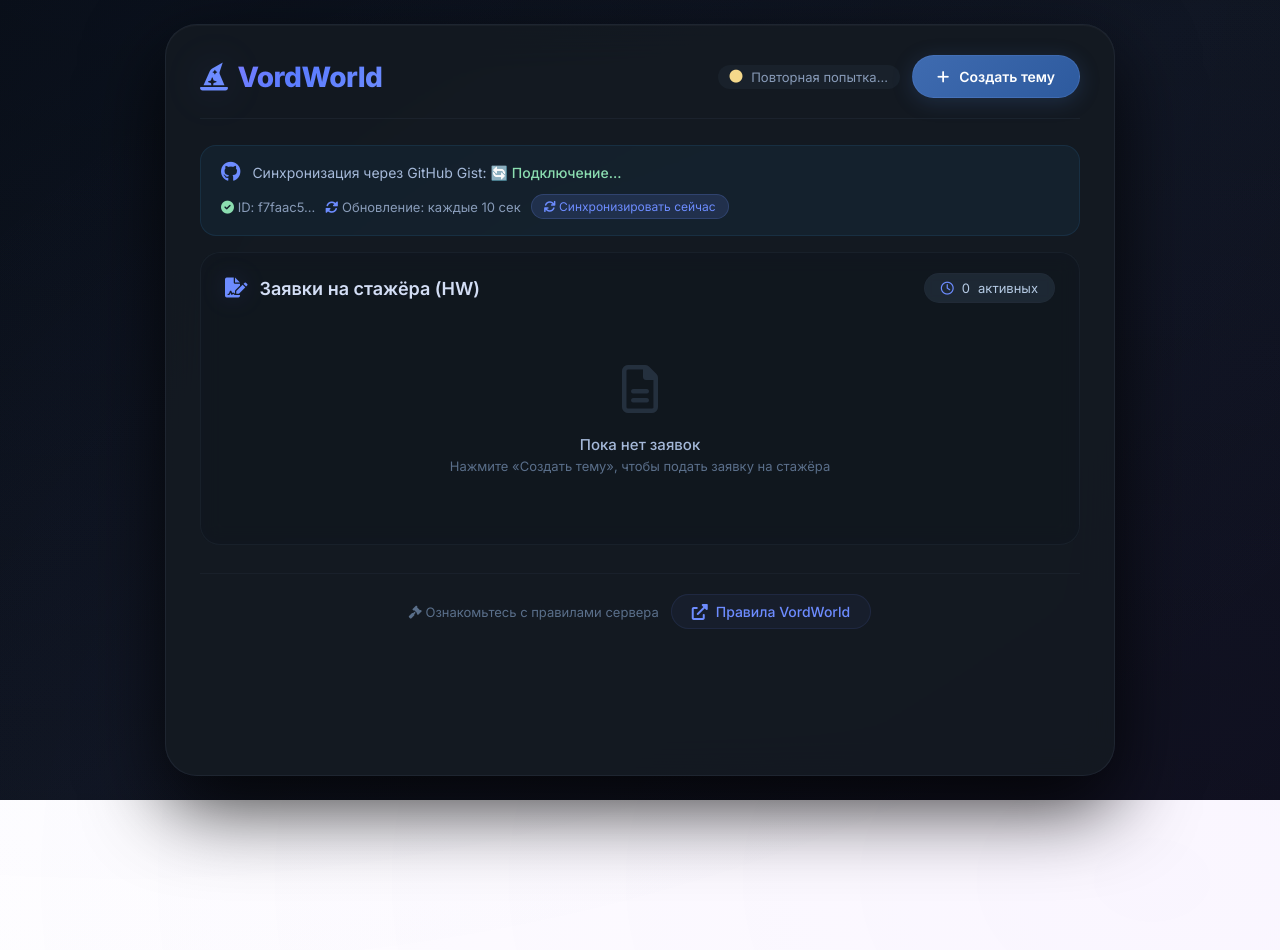
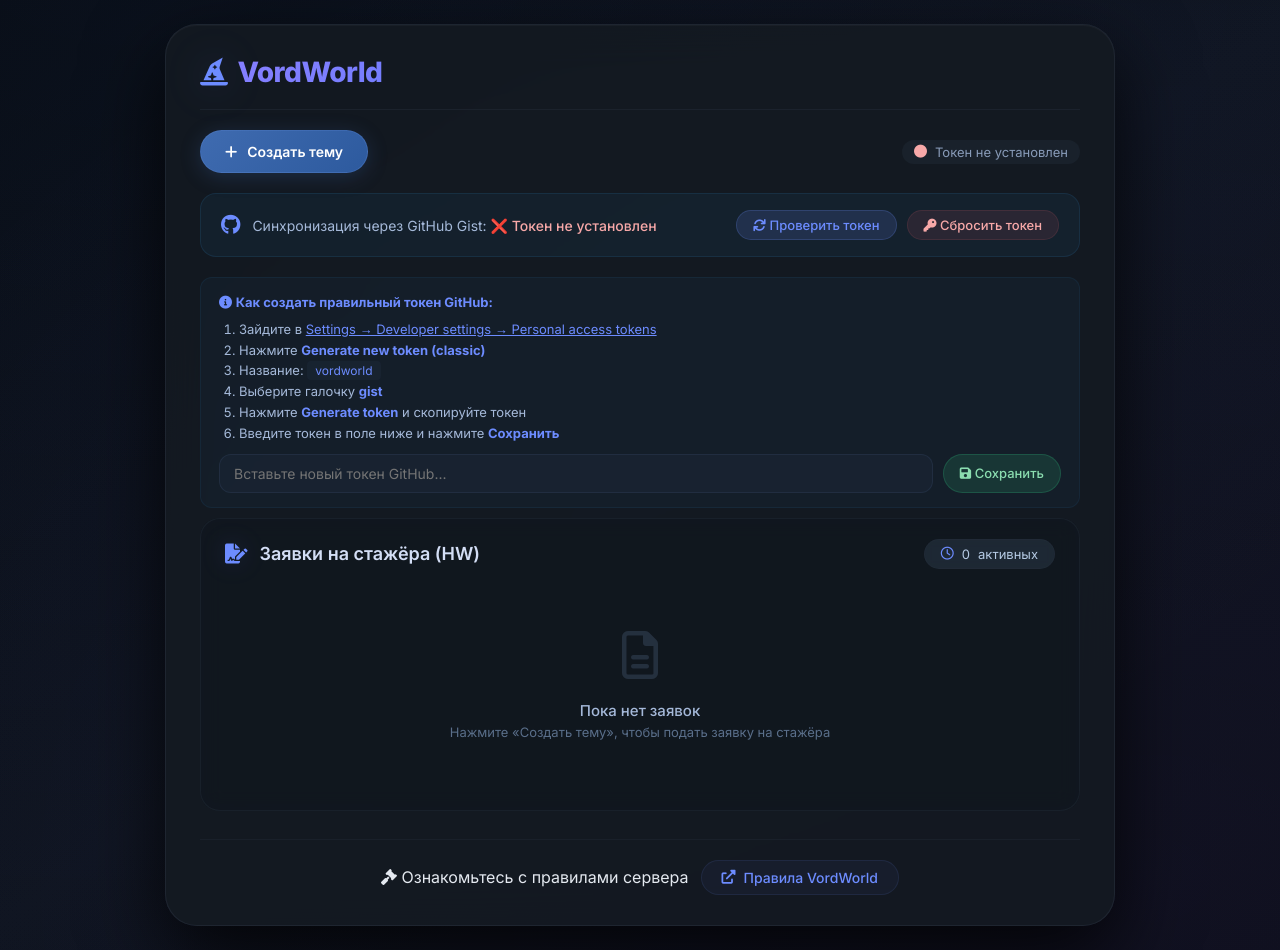
Before and after one commit to sashka123485/forym, a plain HTML site: page index.html in a window 1280 px wide. Before the commit the page ends 800 px from the top, so only its background shows below. Drawn offline with Linux system fonts and the light colour scheme; no server answers.

Commit message:
Update index.html

```diff
--- a/index.html
+++ b/index.html
@@ -50,17 +50,6 @@
             z-index: 1;
         }
 
-        .header {
-            display: flex;
-            justify-content: space-between;
-            align-items: center;
-            border-bottom: 1px solid rgba(42, 51, 64, 0.4);
-            padding-bottom: 20px;
-            margin-bottom: 26px;
-            flex-wrap: wrap;
-            gap: 12px;
-        }
-
         .logo h1 {
             font-size: 28px;
             font-weight: 800;
@@ -72,6 +61,9 @@
             display: flex;
             align-items: center;
             gap: 10px;
+            margin-bottom: 20px;
+            border-bottom: 1px solid rgba(42, 51, 64, 0.4);
+            padding-bottom: 20px;
         }
 
         .logo h1 i {
@@ -86,6 +78,7 @@
             gap: 12px;
             align-items: center;
             flex-wrap: wrap;
+            margin-bottom: 20px;
         }
 
         .btn-primary {
@@ -112,10 +105,6 @@
             border-color: rgba(94, 135, 212, 0.6);
         }
 
-        .btn-primary:active {
-            transform: translateY(0px);
-        }
-
         .sync-status {
             display: flex;
             align-items: center;
@@ -125,6 +114,7 @@
             padding: 4px 12px;
             border-radius: 60px;
             background: rgba(41, 54, 68, 0.3);
+            margin-left: auto;
         }
 
         .sync-status .online { color: #8bddb0; }
@@ -141,7 +131,7 @@
             border: 1px solid rgba(41, 128, 185, 0.15);
             border-radius: 16px;
             padding: 16px 20px;
-            margin-bottom: 16px;
+            margin-bottom: 20px;
             display: flex;
             align-items: center;
             justify-content: space-between;
@@ -170,6 +160,39 @@
         .gist-setup .error-text {
             color: #f7a8a8;
             font-weight: 500;
+        }
+
+        .btn-small {
+            background: rgba(109, 140, 255, 0.15);
+            border: 1px solid rgba(109, 140, 255, 0.2);
+            color: #6d8cff;
+            padding: 6px 16px;
+            border-radius: 40px;
+            cursor: pointer;
+            font-size: 13px;
+            transition: all 0.3s ease;
+            font-weight: 500;
+        }
+
+        .btn-small:hover {
+            background: rgba(109, 140, 255, 0.25);
+            transform: translateY(-1px);
+        }
+
+        .btn-danger-small {
+            background: rgba(165, 74, 90, 0.15);
+            border: 1px solid rgba(165, 74, 90, 0.2);
+            color: #f7a8a8;
+            padding: 6px 16px;
+            border-radius: 40px;
+            cursor: pointer;
+            font-size: 13px;
+            transition: all 0.3s ease;
+            font-weight: 500;
+        }
+
+        .btn-danger-small:hover {
+            background: rgba(165, 74, 90, 0.3);
         }
 
         .applications-panel {
@@ -179,10 +202,6 @@
             padding: 20px 24px;
             border: 1px solid rgba(38, 48, 61, 0.4);
             transition: all 0.3s ease;
-        }
-
-        .applications-panel:hover {
-            border-color: rgba(38, 48, 61, 0.7);
         }
 
         .panel-header {
@@ -244,23 +263,6 @@
             overflow: hidden;
         }
 
-        .app-item::before {
-            content: '';
-            position: absolute;
-            top: 0;
-            left: 0;
-            right: 0;
-            bottom: 0;
-            background: linear-gradient(135deg, rgba(109, 140, 255, 0.03), transparent);
-            pointer-events: none;
-            opacity: 0;
-            transition: opacity 0.3s ease;
-        }
-
-        .app-item:hover::before {
-            opacity: 1;
-        }
-
         .app-item:hover {
             border-color: rgba(109, 140, 255, 0.3);
             transform: translateY(-2px);
@@ -280,11 +282,6 @@
             display: flex;
             align-items: center;
             gap: 8px;
-        }
-
-        .app-info .app-title .pin {
-            color: #6d8cff;
-            font-size: 12px;
         }
 
         .app-info .app-meta {
@@ -475,11 +472,6 @@
             background: rgba(28, 39, 54, 0.8);
         }
 
-        .form-group input::placeholder,
-        .form-group textarea::placeholder {
-            color: #5a6f8a;
-        }
-
         .form-group textarea {
             resize: vertical;
             min-height: 70px;
@@ -798,15 +790,6 @@
             border-color: rgba(109, 140, 255, 0.25);
             transform: translateY(-2px);
             box-shadow: 0 4px 20px rgba(109, 140, 255, 0.1);
-        }
-
-        .footer a i {
-            font-size: 16px;
-        }
-
-        .footer .footer-text {
-            color: #5a6f8a;
-            font-size: 13px;
         }
 
         .toast {
@@ -844,31 +827,45 @@
             to { opacity: 1; transform: translateX(-50%) translateY(0); }
         }
 
+        .token-instructions {
+            background: rgba(41, 128, 185, 0.05);
+            border: 1px solid rgba(41, 128, 185, 0.1);
+            border-radius: 12px;
+            padding: 14px 18px;
+            margin: 10px 0;
+            font-size: 13px;
+            color: #a5b9d9;
+            line-height: 1.6;
+        }
+
+        .token-instructions strong {
+            color: #6d8cff;
+        }
+
+        .token-instructions ol {
+            padding-left: 20px;
+            margin: 6px 0;
+        }
+
+        .token-instructions code {
+            background: rgba(28, 39, 54, 0.6);
+            padding: 2px 8px;
+            border-radius: 4px;
+            font-size: 12px;
+            color: #6d8cff;
+        }
+
         @media (max-width: 600px) {
-            .container { padding: 16px 18px; border-radius: 20px; }
-            .modal { padding: 20px 22px; border-radius: 20px; }
-            .header { flex-direction: column; align-items: stretch; }
-            .header-actions { justify-content: stretch; }
-            .btn-primary { justify-content: center; }
+            .container { padding: 16px; }
+            .modal { padding: 20px; }
             .app-detail .detail-label { width: 100px; font-size: 13px; }
             .app-detail .detail-value { font-size: 13px; }
             .reply-input-area { flex-direction: column; }
             .reply-input-area .btn-reply { align-self: stretch; justify-content: center; }
             .admin-actions .btn { flex: 1; justify-content: center; font-size: 12px; padding: 8px 14px; }
-            .logo h1 { font-size: 22px; }
-            .panel-header h3 { font-size: 16px; }
-            .app-item { padding: 12px 16px; }
-            .app-info .app-title { font-size: 14px; }
-            .footer { flex-direction: column; gap: 8px; text-align: center; }
+            .header-actions { flex-direction: column; align-items: stretch; }
+            .sync-status { margin-left: 0; justify-content: center; }
             .gist-setup { flex-direction: column; align-items: stretch; text-align: center; }
-        }
-
-        @media (max-width: 480px) {
-            .app-detail .detail-label { width: 80px; font-size: 12px; }
-            .app-detail .detail-value { font-size: 12px; }
-            .app-item { flex-direction: column; align-items: stretch; gap: 8px; }
-            .admin-actions { gap: 6px; }
-            .admin-actions .btn { font-size: 11px; padding: 6px 12px; }
         }
 
         .modal::-webkit-scrollbar { width: 6px; }
@@ -881,32 +878,52 @@
     <div class="container">
 
         <!-- HEADER -->
-        <div class="header">
         <div class="logo">
             <h1><i class="fas fa-hat-wizard"></i> VordWorld</h1>
         </div>
+
         <div class="header-actions">
-                <span class="sync-status" id="syncStatus">
-                    <i class="fas fa-circle offline"></i>
-                    <span id="syncText">Подключение...</span>
-                </span>
             <button class="btn-primary" id="openModalBtn">
                 <i class="fas fa-plus"></i> Создать тему
             </button>
-            </div>
-        </div>
-
-        <!-- СТАТУС GIST -->
+            <span class="sync-status" id="syncStatus">
+                <i class="fas fa-circle offline"></i>
+                <span id="syncText">Ожидание...</span>
+            </span>
+        </div>
+
+        <!-- НАСТРОЙКА GITHUB GIST -->
         <div class="gist-setup">
             <div class="info">
                 <i class="fab fa-github"></i>
-                <span>Синхронизация через GitHub Gist: <span class="status-text" id="gistStatus">🔄 Подключение...</span></span>
-            </div>
-            <div style="display:flex; gap:10px; flex-wrap:wrap; align-items:center; font-size:13px; color:#889bb8;">
-                <span><i class="fas fa-check-circle" style="color:#8bddb0;"></i> ID: f7faac5...</span>
-                <span><i class="fas fa-sync-alt" style="color:#6d8cff;"></i> Обновление: каждые 10 сек</span>
-                <button class="btn-small" onclick="forceSync()" style="background:rgba(109,140,255,0.15); border:1px solid rgba(109,140,255,0.2); color:#6d8cff; padding:4px 12px; border-radius:40px; cursor:pointer; font-size:12px;">
-                    <i class="fas fa-sync"></i> Синхронизировать сейчас
+                <span>Синхронизация через GitHub Gist: <span class="error-text" id="gistStatus">❌ Неверный токен</span></span>
+            </div>
+            <div style="display:flex; gap:10px; flex-wrap:wrap; align-items:center;">
+                <button class="btn-small" onclick="forceSync()">
+                    <i class="fas fa-sync"></i> Проверить токен
+                </button>
+                <button class="btn-danger-small" onclick="resetToken()">
+                    <i class="fas fa-key"></i> Сбросить токен
+                </button>
+            </div>
+        </div>
+
+        <!-- ИНСТРУКЦИЯ ПО ТОКЕНУ -->
+        <div class="token-instructions" id="tokenInstructions">
+            <i class="fas fa-info-circle" style="color:#6d8cff;"></i>
+            <strong>Как создать правильный токен GitHub:</strong>
+            <ol>
+                <li>Зайдите в <a href="https://github.com/settings/tokens" target="_blank" style="color:#6d8cff;">Settings → Developer settings → Personal access tokens</a></li>
+                <li>Нажмите <strong>Generate new token (classic)</strong></li>
+                <li>Название: <code>vordworld</code></li>
+                <li>Выберите галочку <strong>gist</strong></li>
+                <li>Нажмите <strong>Generate token</strong> и скопируйте токен</li>
+                <li>Введите токен в поле ниже и нажмите <strong>Сохранить</strong></li>
+            </ol>
+            <div style="display:flex; gap:10px; margin-top:10px; flex-wrap:wrap;">
+                <input type="text" id="newTokenInput" placeholder="Вставьте новый токен GitHub..." style="flex:1; min-width:200px; background:rgba(28,39,54,0.6); border:1px solid rgba(48,64,90,0.4); border-radius:12px; padding:10px 14px; color:#eef4ff; font-size:14px; outline:none;">
+                <button class="btn-small" onclick="saveNewToken()" style="background:rgba(42,155,106,0.2); border-color:rgba(42,155,106,0.3); color:#8bddb0;">
+                    <i class="fas fa-save"></i> Сохранить
                 </button>
             </div>
         </div>
@@ -1002,7 +1019,7 @@
                 </div>
                 <button class="btn-submit" id="submitApplicationBtn"><i class="fas fa-paper-plane"></i> Отправить заявку</button>
                 <div class="footnote">
-                    <i class="fas fa-info-circle"></i> Заявки автоматически синхронизируются между всеми устройствами через GitHub Gist.
+                    <i class="fas fa-info-circle"></i> Заявки сохраняются локально. Для синхронизации между устройствами настройте GitHub Gist.
                 </div>
             </div>
         </div>
@@ -1020,9 +1037,9 @@
     </div>
 
     <script>
-        // ========== ВАШИ ДАННЫЕ ДЛЯ СИНХРОНИЗАЦИИ ==========
+        // ========== НАСТРОЙКИ ==========
         const GIST_ID = 'f7faac50fcb55772b924c93c65aa115a';
-        const GITHUB_TOKEN = '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';
+        let GITHUB_TOKEN = localStorage.getItem('vordworld_github_token') || '';
 
         // ========== ГЛОБАЛЬНЫЕ ПЕРЕМЕННЫЕ ==========
         let isAdmin = false;
@@ -1031,7 +1048,6 @@
         let nextId = 1;
         let syncInterval = null;
         let isSyncing = false;
-        let syncErrorCount = 0;
 
         // DOM элементы
         const modalOverlay = document.getElementById('modalOverlay');
@@ -1081,9 +1097,48 @@
             } catch (e) { return false; }
         }
 
-        // ========== GITHUB GIST С ИСПРАВЛЕНИЯМИ ==========
+        // ========== УПРАВЛЕНИЕ ТОКЕНОМ ==========
+        function saveNewToken() {
+            const input = document.getElementById('newTokenInput');
+            const token = input.value.trim();
+            if (!token) {
+                showToast('❌ Введите токен', true);
+                return;
+            }
+            if (!token.startsWith('ghp_') && !token.startsWith('github_pat_')) {
+                showToast('❌ Неверный формат токена. Должен начинаться с ghp_ или github_pat_', true);
+                return;
+            }
+            GITHUB_TOKEN = token;
+            localStorage.setItem('vordworld_github_token', token);
+            input.value = '';
+            showToast('✅ Токен сохранён');
+            gistStatus.textContent = '🔄 Проверка токена...';
+            gistStatus.className = 'status-text';
+            setTimeout(() => syncFromGist(), 500);
+        }
+
+        function resetToken() {
+            if (!confirm('Удалить сохранённый токен GitHub?')) return;
+            GITHUB_TOKEN = '';
+            localStorage.removeItem('vordworld_github_token');
+            gistStatus.textContent = '❌ Токен удалён';
+            gistStatus.className = 'error-text';
+            updateSyncStatus('offline', 'Токен не установлен');
+            showToast('🗑️ Токен удалён');
+        }
+
+        // ========== GITHUB GIST ==========
         async function syncFromGist() {
             if (isSyncing) return;
+
+            if (!GITHUB_TOKEN) {
+                gistStatus.textContent = '❌ Токен не установлен';
+                gistStatus.className = 'error-text';
+                updateSyncStatus('offline', 'Токен не установлен');
+                return;
+            }
+
             isSyncing = true;
 
             try {
@@ -1095,16 +1150,18 @@
                     }
                 });
 
+                if (response.status === 401) {
+                    gistStatus.textContent = '❌ Неверный токен';
+                    gistStatus.className = 'error-text';
+                    updateSyncStatus('offline', 'Неверный токен');
+                    showToast('❌ Токен GitHub недействителен. Создайте новый.', true);
+                    isSyncing = false;
+                    return;
+                }
+
                 if (!response.ok) {
                     if (response.status === 404) {
                         await createGistFile();
-                        isSyncing = false;
-                        return;
-                    }
-                    if (response.status === 401) {
-                        gistStatus.textContent = '❌ Неверный токен';
-                        gistStatus.className = 'error-text';
-                        updateSyncStatus('offline', 'Ошибка авторизации');
                         isSyncing = false;
                         return;
                     }
@@ -1156,20 +1213,12 @@
                 gistStatus.textContent = '✅ Синхронизировано';
                 gistStatus.className = 'status-text';
                 updateSyncStatus('online', 'Синхронизация через Gist');
-                syncErrorCount = 0;
 
             } catch (error) {
                 console.error('Ошибка синхронизации:', error);
-                syncErrorCount++;
-
-                if (syncErrorCount > 3) {
                 gistStatus.textContent = '⚠️ Ошибка соединения';
                 gistStatus.className = 'error-text';
                 updateSyncStatus('offline', 'Ошибка синхронизации');
-                    showToast('⚠️ Ошибка синхронизации с Gist', true);
-                } else {
-                    updateSyncStatus('syncing', 'Повторная попытка...');
-                }
             }
 
             isSyncing = false;
@@ -1209,6 +1258,7 @@
         }
 
         async function pushToGist() {
+            if (!GITHUB_TOKEN) return;
             if (isSyncing) return;
             isSyncing = true;
 
@@ -1239,24 +1289,24 @@
                     gistStatus.textContent = '✅ Синхронизировано';
                     gistStatus.className = 'status-text';
                     updateSyncStatus('online', 'Синхронизация через Gist');
-                    syncErrorCount = 0;
                 } else if (response.status === 401) {
                     gistStatus.textContent = '❌ Неверный токен';
                     gistStatus.className = 'error-text';
-                    updateSyncStatus('offline', 'Ошибка авторизации');
-                } else {
-                    throw new Error(`HTTP ${response.status}`);
+                    updateSyncStatus('offline', 'Неверный токен');
                 }
 
             } catch (error) {
                 console.error('Ошибка отправки в Gist:', error);
-                updateSyncStatus('offline', 'Ошибка синхронизации');
             }
 
             isSyncing = false;
         }
 
         function forceSync() {
+            if (!GITHUB_TOKEN) {
+                showToast('❌ Сначала установите токен GitHub', true);
+                return;
+            }
             gistStatus.textContent = '🔄 Синхронизация...';
             gistStatus.className = 'status-text';
             updateSyncStatus('syncing', 'Синхронизация...');
@@ -1346,15 +1396,11 @@
                 html += `
                     <div class="app-item" data-id="${app.id}" onclick="openViewModal(${app.id})">
                         <div class="app-info">
-                            <div class="app-title">
-                                <span class="pin"><i class="fas fa-pin"></i></span>
-                                ${app.title || 'Без заголовка'}
-                            </div>
+                            <div class="app-title">${app.title || 'Без заголовка'}</div>
                             <div class="app-meta">
                                 <span><i class="fas fa-user"></i> ${app.author || 'Неизвестный'}</span>
                                 <span><i class="far fa-clock"></i> ${app.time || 'Неизвестно'}</span>
                                 <span><i class="far fa-comment"></i> ${(app.replies && app.replies.length) || 0} ответов</span>
-                                <span><i class="far fa-eye"></i> ${app.views || 0} просмотров</span>
                             </div>
                         </div>
                         <div>
@@ -1659,33 +1705,26 @@
 
         submitBtn.addEventListener('click', submitApplication);
 
-        document.querySelectorAll('#appTitle, #appNick, #appAge, #appAbout, #appModExp').forEach(field => {
-            field.addEventListener('keypress', function(e) {
-                if (e.key === 'Enter') {
-                    e.preventDefault();
-                    submitApplication();
-                }
-            });
-        });
-
         // ========== ИНИЦИАЛИЗАЦИЯ ==========
         document.addEventListener('DOMContentLoaded', function() {
             console.log('🚀 VordWorld загружен!');
-            console.log('📡 Gist ID:', GIST_ID);
-            console.log('🔑 Токен GitHub:', GITHUB_TOKEN ? '✅ Установлен' : '❌ Отсутствует');
 
             loadFromLocalStorage();
             renderApplications();
             checkAdminStatus();
 
-            // Запускаем синхронизацию
-            gistStatus.textContent = '🔄 Подключение...';
-            updateSyncStatus('syncing', 'Подключение к Gist...');
-
-            setTimeout(async () => {
-                await syncFromGist();
+            if (GITHUB_TOKEN) {
+                gistStatus.textContent = '🔄 Проверка токена...';
+                gistStatus.className = 'status-text';
+                setTimeout(() => {
+                    syncFromGist();
                     startSync();
-            }, 1000);
+                }, 500);
+            } else {
+                gistStatus.textContent = '❌ Токен не установлен';
+                gistStatus.className = 'error-text';
+                updateSyncStatus('offline', 'Токен не установлен');
+            }
         });
     </script>
 </body>
```
Lines whose indentation alone changed are shown as unchanged.
